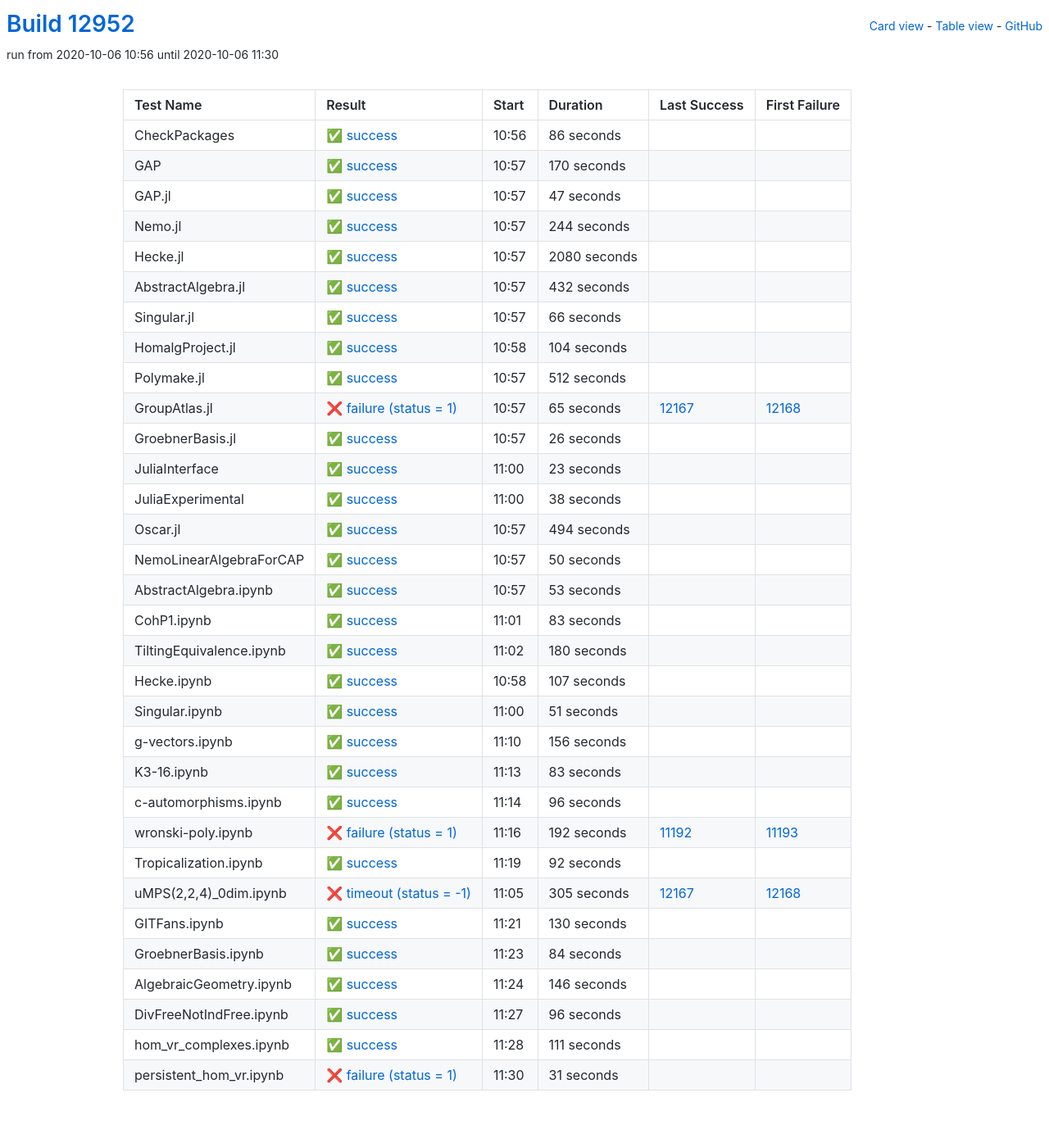
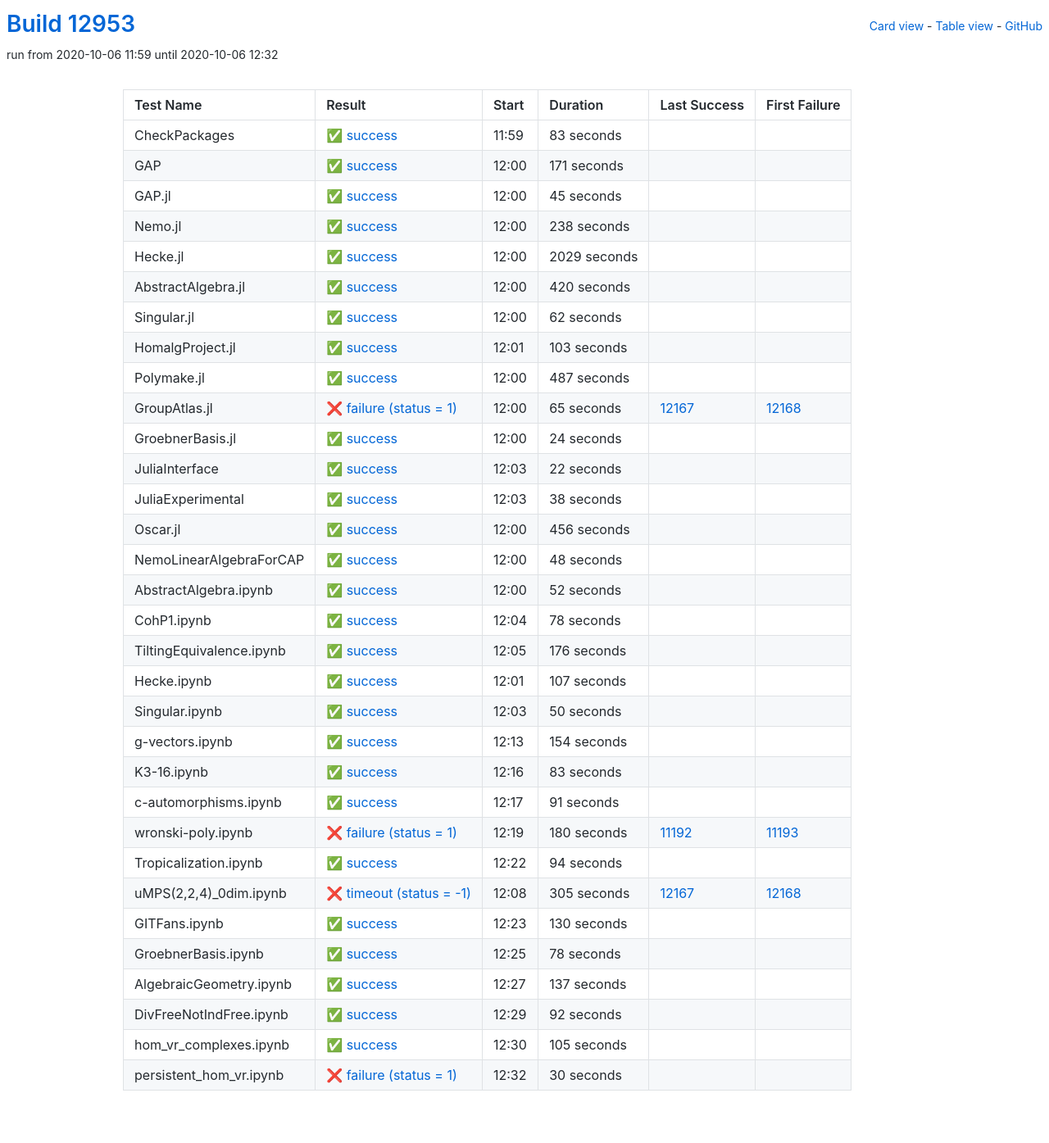
Before and after one commit to oscar-system/oscar-ci-status, a Jekyll site: the page built from table.html, in a window 1280 px wide. Shown: the whole page at 82% size. Built offline with Jekyll 4.4.1, drawn with Linux system fonts in a browser that asks for light colours.

Commit message:
Build #12953

```diff
--- a/_data/ci.yml
+++ b/_data/ci.yml
@@ -1,6 +1,6 @@
 ---
-build: 12952
-build_url: https://oscarci.mathematik.uni-kl.de/job/oscar/12952/
+build: 12953
+build_url: https://oscarci.mathematik.uni-kl.de/job/oscar/12953/
 job: oscar
 organization: oscar-system
 repo: oscar-ci-status
@@ -8,116 +8,116 @@
 tests:
 - name: CheckPackages
   id: checkpackages
-  log: https://oscarci.mathematik.uni-kl.de/job/oscar/12952/artifact/logs/build-12952/CheckPackages.log
-  start: 2020-10-06 10:56
+  log: https://oscarci.mathematik.uni-kl.de/job/oscar/12953/artifact/logs/build-12953/CheckPackages.log
+  start: 2020-10-06 11:59
   success: true
   exitcode: 0
   status: success
-  duration: 86
+  duration: 83
   last_success: false
   last_success_url:
   first_failure: false
   first_failure_url:
 - name: GAP
   id: gap
-  log: https://oscarci.mathematik.uni-kl.de/job/oscar/12952/artifact/logs/build-12952/GAP.log
-  start: 2020-10-06 10:57
+  log: https://oscarci.mathematik.uni-kl.de/job/oscar/12953/artifact/logs/build-12953/GAP.log
+  start: 2020-10-06 12:00
   success: true
   exitcode: 0
   status: success
-  duration: 170
+  duration: 171
   last_success: false
   last_success_url:
   first_failure: false
   first_failure_url:
 - name: GAP.jl
   id: gap-jl
-  log: https://oscarci.mathematik.uni-kl.de/job/oscar/12952/artifact/logs/build-12952/GAP.jl.log
-  start: 2020-10-06 10:57
+  log: https://oscarci.mathematik.uni-kl.de/job/oscar/12953/artifact/logs/build-12953/GAP.jl.log
+  start: 2020-10-06 12:00
   success: true
   exitcode: 0
   status: success
-  duration: 47
+  duration: 45
   last_success: false
   last_success_url:
   first_failure: false
   first_failure_url:
 - name: Nemo.jl
   id: nemo-jl
-  log: https://oscarci.mathematik.uni-kl.de/job/oscar/12952/artifact/logs/build-12952/Nemo.jl.log
-  start: 2020-10-06 10:57
+  log: https://oscarci.mathematik.uni-kl.de/job/oscar/12953/artifact/logs/build-12953/Nemo.jl.log
+  start: 2020-10-06 12:00
   success: true
   exitcode: 0
   status: success
-  duration: 244
+  duration: 238
   last_success: false
   last_success_url:
   first_failure: false
   first_failure_url:
 - name: Hecke.jl
   id: hecke-jl
-  log: https://oscarci.mathematik.uni-kl.de/job/oscar/12952/artifact/logs/build-12952/Hecke.jl.log
-  start: 2020-10-06 10:57
+  log: https://oscarci.mathematik.uni-kl.de/job/oscar/12953/artifact/logs/build-12953/Hecke.jl.log
+  start: 2020-10-06 12:00
   success: true
   exitcode: 0
   status: success
-  duration: 2080
+  duration: 2029
   last_success: false
   last_success_url:
   first_failure: false
   first_failure_url:
 - name: AbstractAlgebra.jl
   id: abstractalgebra-jl
-  log: https://oscarci.mathematik.uni-kl.de/job/oscar/12952/artifact/logs/build-12952/AbstractAlgebra.jl.log
-  start: 2020-10-06 10:57
+  log: https://oscarci.mathematik.uni-kl.de/job/oscar/12953/artifact/logs/build-12953/AbstractAlgebra.jl.log
+  start: 2020-10-06 12:00
   success: true
   exitcode: 0
   status: success
-  duration: 432
+  duration: 420
   last_success: false
   last_success_url:
   first_failure: false
   first_failure_url:
 - name: Singular.jl
   id: singular-jl
-  log: https://oscarci.mathematik.uni-kl.de/job/oscar/12952/artifact/logs/build-12952/Singular.jl.log
-  start: 2020-10-06 10:57
+  log: https://oscarci.mathematik.uni-kl.de/job/oscar/12953/artifact/logs/build-12953/Singular.jl.log
+  start: 2020-10-06 12:00
   success: true
   exitcode: 0
   status: success
-  duration: 66
+  duration: 62
   last_success: false
   last_success_url:
   first_failure: false
   first_failure_url:
 - name: HomalgProject.jl
   id: homalgproject-jl
-  log: https://oscarci.mathematik.uni-kl.de/job/oscar/12952/artifact/logs/build-12952/HomalgProject.jl.log
-  start: 2020-10-06 10:58
+  log: https://oscarci.mathematik.uni-kl.de/job/oscar/12953/artifact/logs/build-12953/HomalgProject.jl.log
+  start: 2020-10-06 12:01
   success: true
   exitcode: 0
   status: success
-  duration: 104
+  duration: 103
   last_success: false
   last_success_url:
   first_failure: false
   first_failure_url:
 - name: Polymake.jl
   id: polymake-jl
-  log: https://oscarci.mathematik.uni-kl.de/job/oscar/12952/artifact/logs/build-12952/Polymake.jl.log
-  start: 2020-10-06 10:57
+  log: https://oscarci.mathematik.uni-kl.de/job/oscar/12953/artifact/logs/build-12953/Polymake.jl.log
+  start: 2020-10-06 12:00
   success: true
   exitcode: 0
   status: success
-  duration: 512
+  duration: 487
   last_success: false
   last_success_url:
   first_failure: false
   first_failure_url:
 - name: GroupAtlas.jl
   id: groupatlas-jl
-  log: https://oscarci.mathematik.uni-kl.de/job/oscar/12952/artifact/logs/build-12952/GroupAtlas.jl.log
-  start: 2020-10-06 10:57
+  log: https://oscarci.mathematik.uni-kl.de/job/oscar/12953/artifact/logs/build-12953/GroupAtlas.jl.log
+  start: 2020-10-06 12:00
   success: false
   exitcode: 1
   status: failure
@@ -128,32 +128,32 @@
   first_failure_url: https://oscarci.mathematik.uni-kl.de/job/oscar/12168/
 - name: GroebnerBasis.jl
   id: groebnerbasis-jl
-  log: https://oscarci.mathematik.uni-kl.de/job/oscar/12952/artifact/logs/build-12952/GroebnerBasis.jl.log
-  start: 2020-10-06 10:57
+  log: https://oscarci.mathematik.uni-kl.de/job/oscar/12953/artifact/logs/build-12953/GroebnerBasis.jl.log
+  start: 2020-10-06 12:00
   success: true
   exitcode: 0
   status: success
-  duration: 26
+  duration: 24
   last_success: false
   last_success_url:
   first_failure: false
   first_failure_url:
 - name: JuliaInterface
   id: juliainterface
-  log: https://oscarci.mathematik.uni-kl.de/job/oscar/12952/artifact/logs/build-12952/JuliaInterface.log
-  start: 2020-10-06 11:00
+  log: https://oscarci.mathematik.uni-kl.de/job/oscar/12953/artifact/logs/build-12953/JuliaInterface.log
+  start: 2020-10-06 12:03
   success: true
   exitcode: 0
   status: success
-  duration: 23
+  duration: 22
   last_success: false
   last_success_url:
   first_failure: false
   first_failure_url:
 - name: JuliaExperimental
   id: juliaexperimental
-  log: https://oscarci.mathematik.uni-kl.de/job/oscar/12952/artifact/logs/build-12952/JuliaExperimental.log
-  start: 2020-10-06 11:00
+  log: https://oscarci.mathematik.uni-kl.de/job/oscar/12953/artifact/logs/build-12953/JuliaExperimental.log
+  start: 2020-10-06 12:03
   success: true
   exitcode: 0
   status: success
@@ -164,68 +164,68 @@
   first_failure_url:
 - name: Oscar.jl
   id: oscar-jl
-  log: https://oscarci.mathematik.uni-kl.de/job/oscar/12952/artifact/logs/build-12952/Oscar.jl.log
-  start: 2020-10-06 10:57
+  log: https://oscarci.mathematik.uni-kl.de/job/oscar/12953/artifact/logs/build-12953/Oscar.jl.log
+  start: 2020-10-06 12:00
   success: true
   exitcode: 0
   status: success
-  duration: 494
+  duration: 456
   last_success: false
   last_success_url:
   first_failure: false
   first_failure_url:
 - name: NemoLinearAlgebraForCAP
   id: nemolinearalgebraforcap
-  log: https://oscarci.mathematik.uni-kl.de/job/oscar/12952/artifact/logs/build-12952/NemoLinearAlgebraForCAP.log
-  start: 2020-10-06 10:57
+  log: https://oscarci.mathematik.uni-kl.de/job/oscar/12953/artifact/logs/build-12953/NemoLinearAlgebraForCAP.log
+  start: 2020-10-06 12:00
   success: true
   exitcode: 0
   status: success
-  duration: 50
+  duration: 48
   last_success: false
   last_success_url:
   first_failure: false
   first_failure_url:
 - name: AbstractAlgebra.ipynb
   id: abstractalgebra-ipynb
-  log: https://oscarci.mathematik.uni-kl.de/job/oscar/12952/artifact/logs/build-12952/AbstractAlgebra.ipynb.log
-  start: 2020-10-06 10:57
+  log: https://oscarci.mathematik.uni-kl.de/job/oscar/12953/artifact/logs/build-12953/AbstractAlgebra.ipynb.log
+  start: 2020-10-06 12:00
   success: true
   exitcode: 0
   status: success
-  duration: 53
+  duration: 52
   last_success: false
   last_success_url:
   first_failure: false
   first_failure_url:
 - name: CohP1.ipynb
   id: cohp1-ipynb
-  log: https://oscarci.mathematik.uni-kl.de/job/oscar/12952/artifact/logs/build-12952/CohP1.ipynb.log
-  start: 2020-10-06 11:01
+  log: https://oscarci.mathematik.uni-kl.de/job/oscar/12953/artifact/logs/build-12953/CohP1.ipynb.log
+  start: 2020-10-06 12:04
   success: true
   exitcode: 0
   status: success
-  duration: 83
+  duration: 78
   last_success: false
   last_success_url:
   first_failure: false
   first_failure_url:
 - name: TiltingEquivalence.ipynb
   id: tiltingequivalence-ipynb
-  log: https://oscarci.mathematik.uni-kl.de/job/oscar/12952/artifact/logs/build-12952/TiltingEquivalence.ipynb.log
-  start: 2020-10-06 11:02
+  log: https://oscarci.mathematik.uni-kl.de/job/oscar/12953/artifact/logs/build-12953/TiltingEquivalence.ipynb.log
+  start: 2020-10-06 12:05
   success: true
   exitcode: 0
   status: success
-  duration: 180
+  duration: 176
   last_success: false
   last_success_url:
   first_failure: false
   first_failure_url:
 - name: Hecke.ipynb
   id: hecke-ipynb
-  log: https://oscarci.mathematik.uni-kl.de/job/oscar/12952/artifact/logs/build-12952/Hecke.ipynb.log
-  start: 2020-10-06 10:58
+  log: https://oscarci.mathematik.uni-kl.de/job/oscar/12953/artifact/logs/build-12953/Hecke.ipynb.log
+  start: 2020-10-06 12:01
   success: true
   exitcode: 0
   status: success
@@ -236,32 +236,32 @@
   first_failure_url:
 - name: Singular.ipynb
   id: singular-ipynb
-  log: https://oscarci.mathematik.uni-kl.de/job/oscar/12952/artifact/logs/build-12952/Singular.ipynb.log
-  start: 2020-10-06 11:00
+  log: https://oscarci.mathematik.uni-kl.de/job/oscar/12953/artifact/logs/build-12953/Singular.ipynb.log
+  start: 2020-10-06 12:03
   success: true
   exitcode: 0
   status: success
-  duration: 51
+  duration: 50
   last_success: false
   last_success_url:
   first_failure: false
   first_failure_url:
 - name: g-vectors.ipynb
   id: g-vectors-ipynb
-  log: https://oscarci.mathematik.uni-kl.de/job/oscar/12952/artifact/logs/build-12952/g-vectors.ipynb.log
-  start: 2020-10-06 11:10
+  log: https://oscarci.mathematik.uni-kl.de/job/oscar/12953/artifact/logs/build-12953/g-vectors.ipynb.log
+  start: 2020-10-06 12:13
   success: true
   exitcode: 0
   status: success
-  duration: 156
+  duration: 154
   last_success: false
   last_success_url:
   first_failure: false
   first_failure_url:
 - name: K3-16.ipynb
   id: k3-16-ipynb
-  log: https://oscarci.mathematik.uni-kl.de/job/oscar/12952/artifact/logs/build-12952/K3-16.ipynb.log
-  start: 2020-10-06 11:13
+  log: https://oscarci.mathematik.uni-kl.de/job/oscar/12953/artifact/logs/build-12953/K3-16.ipynb.log
+  start: 2020-10-06 12:16
   success: true
   exitcode: 0
   status: success
@@ -272,44 +272,44 @@
   first_failure_url:
 - name: c-automorphisms.ipynb
   id: c-automorphisms-ipynb
-  log: https://oscarci.mathematik.uni-kl.de/job/oscar/12952/artifact/logs/build-12952/c-automorphisms.ipynb.log
-  start: 2020-10-06 11:14
+  log: https://oscarci.mathematik.uni-kl.de/job/oscar/12953/artifact/logs/build-12953/c-automorphisms.ipynb.log
+  start: 2020-10-06 12:17
   success: true
   exitcode: 0
   status: success
-  duration: 96
+  duration: 91
   last_success: false
   last_success_url:
   first_failure: false
   first_failure_url:
 - name: wronski-poly.ipynb
   id: wronski-poly-ipynb
-  log: https://oscarci.mathematik.uni-kl.de/job/oscar/12952/artifact/logs/build-12952/wronski-poly.ipynb.log
-  start: 2020-10-06 11:16
+  log: https://oscarci.mathematik.uni-kl.de/job/oscar/12953/artifact/logs/build-12953/wronski-poly.ipynb.log
+  start: 2020-10-06 12:19
   success: false
   exitcode: 1
   status: failure
-  duration: 192
+  duration: 180
   last_success: 11192
   last_success_url: https://oscarci.mathematik.uni-kl.de/job/oscar/11192/
   first_failure: 11193
   first_failure_url: https://oscarci.mathematik.uni-kl.de/job/oscar/11193/
 - name: Tropicalization.ipynb
   id: tropicalization-ipynb
-  log: https://oscarci.mathematik.uni-kl.de/job/oscar/12952/artifact/logs/build-12952/Tropicalization.ipynb.log
-  start: 2020-10-06 11:19
+  log: https://oscarci.mathematik.uni-kl.de/job/oscar/12953/artifact/logs/build-12953/Tropicalization.ipynb.log
+  start: 2020-10-06 12:22
   success: true
   exitcode: 0
   status: success
-  duration: 92
+  duration: 94
   last_success: false
   last_success_url:
   first_failure: false
   first_failure_url:
 - name: uMPS(2,2,4)_0dim.ipynb
   id: umps-2-2-4-0dim-ipynb
-  log: https://oscarci.mathematik.uni-kl.de/job/oscar/12952/artifact/logs/build-12952/uMPS-2-2-4-_0dim.ipynb.log
-  start: 2020-10-06 11:05
+  log: https://oscarci.mathematik.uni-kl.de/job/oscar/12953/artifact/logs/build-12953/uMPS-2-2-4-_0dim.ipynb.log
+  start: 2020-10-06 12:08
   success: false
   exitcode: -1
   status: timeout
@@ -320,8 +320,8 @@
   first_failure_url: https://oscarci.mathematik.uni-kl.de/job/oscar/12168/
 - name: GITFans.ipynb
   id: gitfans-ipynb
-  log: https://oscarci.mathematik.uni-kl.de/job/oscar/12952/artifact/logs/build-12952/GITFans.ipynb.log
-  start: 2020-10-06 11:21
+  log: https://oscarci.mathematik.uni-kl.de/job/oscar/12953/artifact/logs/build-12953/GITFans.ipynb.log
+  start: 2020-10-06 12:23
   success: true
   exitcode: 0
   status: success
@@ -332,60 +332,60 @@
   first_failure_url:
 - name: GroebnerBasis.ipynb
   id: groebnerbasis-ipynb
-  log: https://oscarci.mathematik.uni-kl.de/job/oscar/12952/artifact/logs/build-12952/GroebnerBasis.ipynb.log
-  start: 2020-10-06 11:23
+  log: https://oscarci.mathematik.uni-kl.de/job/oscar/12953/artifact/logs/build-12953/GroebnerBasis.ipynb.log
+  start: 2020-10-06 12:25
   success: true
   exitcode: 0
   status: success
-  duration: 84
+  duration: 78
   last_success: false
   last_success_url:
   first_failure: false
   first_failure_url:
 - name: AlgebraicGeometry.ipynb
   id: algebraicgeometry-ipynb
-  log: https://oscarci.mathematik.uni-kl.de/job/oscar/12952/artifact/logs/build-12952/AlgebraicGeometry.ipynb.log
-  start: 2020-10-06 11:24
+  log: https://oscarci.mathematik.uni-kl.de/job/oscar/12953/artifact/logs/build-12953/AlgebraicGeometry.ipynb.log
+  start: 2020-10-06 12:27
   success: true
   exitcode: 0
   status: success
-  duration: 146
+  duration: 137
   last_success: false
   last_success_url:
   first_failure: false
   first_failure_url:
 - name: DivFreeNotIndFree.ipynb
   id: divfreenotindfree-ipynb
-  log: https://oscarci.mathematik.uni-kl.de/job/oscar/12952/artifact/logs/build-12952/DivFreeNotIndFree.ipynb.log
-  start: 2020-10-06 11:27
+  log: https://oscarci.mathematik.uni-kl.de/job/oscar/12953/artifact/logs/build-12953/DivFreeNotIndFree.ipynb.log
+  start: 2020-10-06 12:29
   success: true
   exitcode: 0
   status: success
-  duration: 96
+  duration: 92
   last_success: false
   last_success_url:
   first_failure: false
   first_failure_url:
 - name: hom_vr_complexes.ipynb
   id: hom-vr-complexes-ipynb
-  log: https://oscarci.mathematik.uni-kl.de/job/oscar/12952/artifact/logs/build-12952/hom_vr_complexes.ipynb.log
-  start: 2020-10-06 11:28
+  log: https://oscarci.mathematik.uni-kl.de/job/oscar/12953/artifact/logs/build-12953/hom_vr_complexes.ipynb.log
+  start: 2020-10-06 12:30
   success: true
   exitcode: 0
   status: success
-  duration: 111
+  duration: 105
   last_success: false
   last_success_url:
   first_failure: false
   first_failure_url:
 - name: persistent_hom_vr.ipynb
   id: persistent-hom-vr-ipynb
-  log: https://oscarci.mathematik.uni-kl.de/job/oscar/12952/artifact/logs/build-12952/persistent_hom_vr.ipynb.log
-  start: 2020-10-06 11:30
+  log: https://oscarci.mathematik.uni-kl.de/job/oscar/12953/artifact/logs/build-12953/persistent_hom_vr.ipynb.log
+  start: 2020-10-06 12:32
   success: false
   exitcode: 1
   status: failure
-  duration: 31
+  duration: 30
   last_success: false
   last_success_url:
   first_failure: false
```
Also changed, not shown: README.md.
